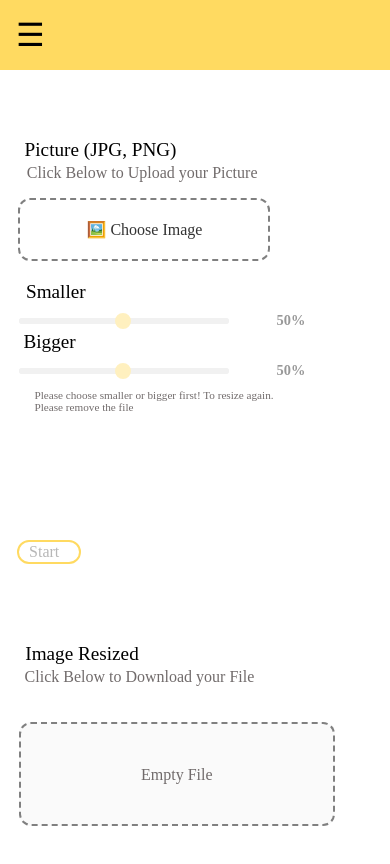
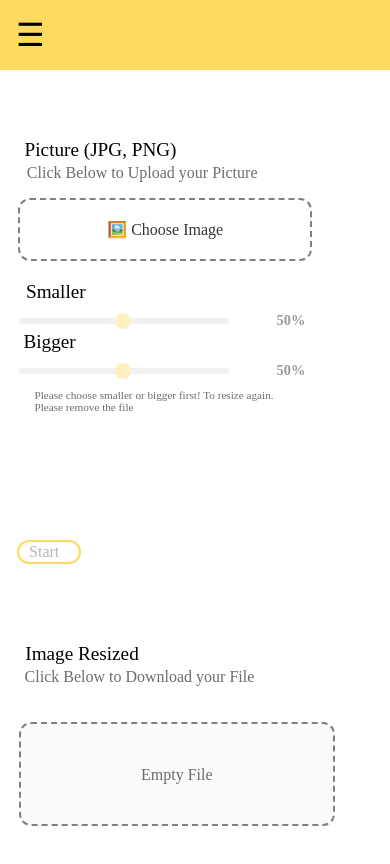
Before and after one commit to Zidri/YellowCard, a React (Create React App) app: page /image-resizer in a window 390 px wide. Shown: the top 864 px of the page. Built offline with nearby package versions, Linux system fonts and the light colour scheme.

Commit message:
changes in mobile20

```diff
--- a/src/styles/Resizer.css
+++ b/src/styles/Resizer.css
@@ -573,8 +573,8 @@ display: none;
 }
 @media (max-width: 430px) {
  .upload-box3{
-    width: 50% !important;
-  max-width: 50% !important;
+    width: 60% !important;
+  max-width: 60% !important;
 }
 .download-box2{
     width: 50% !important;
```
